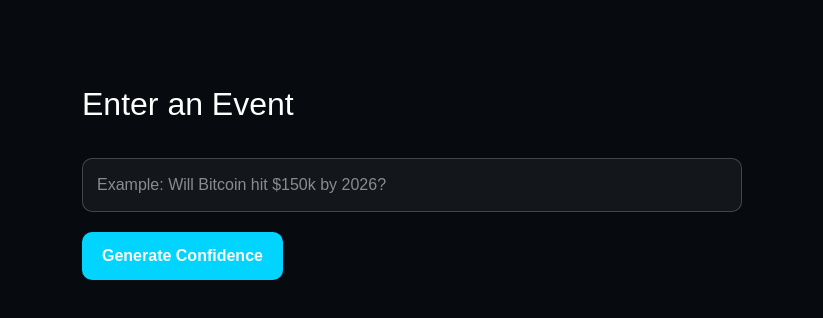
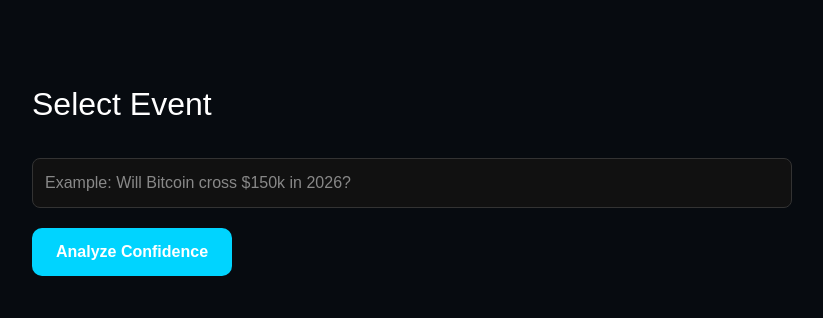
Before and after one commit to anujagadde18/tradedna, a Next.js app: page /event in a window 1280 px wide. Shown: the top 318 px of the page, without its empty margins (228-1051 px from the left). Built offline with nearby package versions, Linux system fonts and the light colour scheme.

Commit message:
Refactor handleSubmit and update form structure

```diff
--- a/app/event/page.tsx
+++ b/app/event/page.tsx
@@ -7,50 +7,48 @@ export default function EventPage() {
   const [event, setEvent] = useState("");
   const router = useRouter();
 
-  function handleSubmit(e: React.FormEvent) {
-    e.preventDefault();
-
+  const handleSubmit = () => {
     if (!event.trim()) return;
 
-    // 🔥 THIS IS WHERE router.push GOES
     router.push(`/scores?event=${encodeURIComponent(event)}`);
-  }
+  };
 
   return (
     <main style={{ minHeight: "100vh", background: "#070B10", color: "#fff" }}>
-      <div style={{ maxWidth: 700, margin: "0 auto", padding: "80px 20px" }}>
-        <h1 style={{ fontSize: 32 }}>Enter an Event</h1>
+      <div style={{ maxWidth: 800, margin: "0 auto", padding: "80px 20px" }}>
+        <h1 style={{ fontSize: 32 }}>Select Event</h1>
 
-        <form onSubmit={handleSubmit} style={{ marginTop: 30 }}>
+        <div style={{ marginTop: 30 }}>
           <input
+            type="text"
+            placeholder="Example: Will Bitcoin cross $150k in 2026?"
             value={event}
             onChange={(e) => setEvent(e.target.value)}
-            placeholder="Example: Will Bitcoin hit $150k by 2026?"
             style={{
               width: "100%",
-              padding: 14,
-              borderRadius: 10,
-              border: "1px solid rgba(255,255,255,0.2)",
-              background: "rgba(255,255,255,0.05)",
+              padding: 12,
+              borderRadius: 8,
+              border: "1px solid #333",
+              background: "#111",
               color: "#fff",
             }}
           />
+        </div>
 
         <button
-            type="submit"
+          onClick={handleSubmit}
           style={{
             marginTop: 20,
-              padding: "12px 20px",
+            padding: "12px 24px",
             borderRadius: 10,
+            background: "#00D4FF",
             border: "none",
-              background: "#00D4FF",
             fontWeight: 600,
             cursor: "pointer",
           }}
         >
-            Generate Confidence
+          Analyze Confidence
         </button>
-        </form>
       </div>
     </main>
   );
```
Lines whose indentation alone changed are shown as unchanged.
